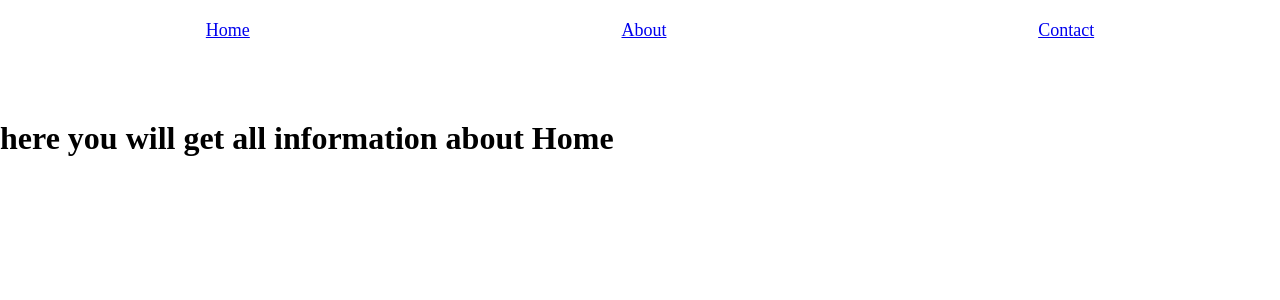
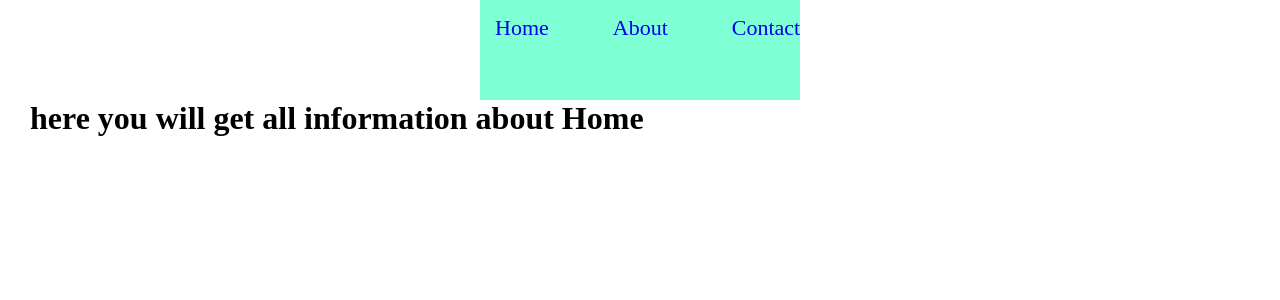
Before and after one commit to Mr-Pranay-git/React-navbar, a React (Vite) app: page / in a window 1280 px wide. Shown: the top 300 px of the page. Built offline with nearby package versions, Linux system fonts and the light colour scheme.

Commit message:
made a ugly navbar need to improve

```diff
--- a/src/App.jsx
+++ b/src/App.jsx
@@ -8,7 +8,7 @@ import { createBrowserRouter, RouterProvider, Outlet } from 'react-router-dom'
 const Layout = () => {
   return (
     <>
-      <Navbar />
+      <Navbar/>
       <Outlet />
     </>
   )
--- a/src/components/About.jsx
+++ b/src/components/About.jsx
@@ -2,7 +2,7 @@ import React from 'react'
 
 const About = () => {
   return (
-    <div>
+    <div className='content'>
       About
     </div>
   )
--- a/src/components/Contact.jsx
+++ b/src/components/Contact.jsx
@@ -2,7 +2,7 @@ import React from 'react'
 
 const Contact = () => {
   return (
-    <div>
+    <div className='content'>
       <h1>here you will get all information about Contact</h1>
     </div>
   )
--- a/src/components/Home.jsx
+++ b/src/components/Home.jsx
@@ -2,7 +2,7 @@ import React from 'react'
 
 const Home = () => {
   return (
-    <div>
+    <div className='content'>
       <h1>here you will get all information about Home</h1>
     </div>
   )
--- a/src/index.css
+++ b/src/index.css
@@ -7,18 +7,25 @@ html,body{
   height: 100%;
   width: 100%;
 }
+a{
+  text-decoration: none;
+}
+.content{
+  margin: 0px 30px;
+}
 .nav-top{
-  margin: 10px;
-  padding: 10px;
-  width: 100%;
+  margin: auto;
+  padding: 15px;
+  width: 25%;
   height: 100px;
-  /* background-color: red; */
+  background-color:aquamarine;
   font-size: large;
-
 }
 .nav-bar{
   display: flex;
+  align-items: center;
   justify-content: space-around;
-  align-items: center;
+  gap: 5vw;
   list-style: none;
+  font-size: 22px;
 }
```
